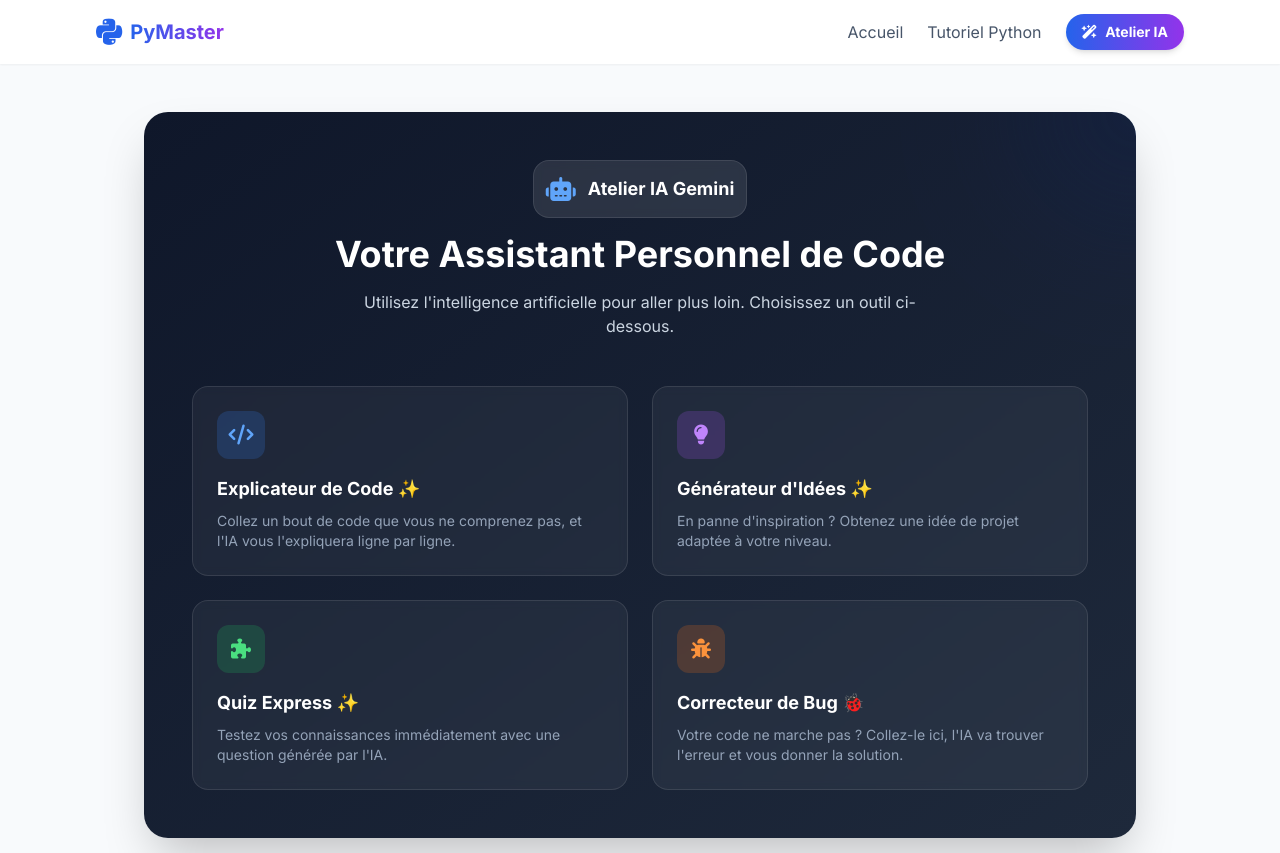
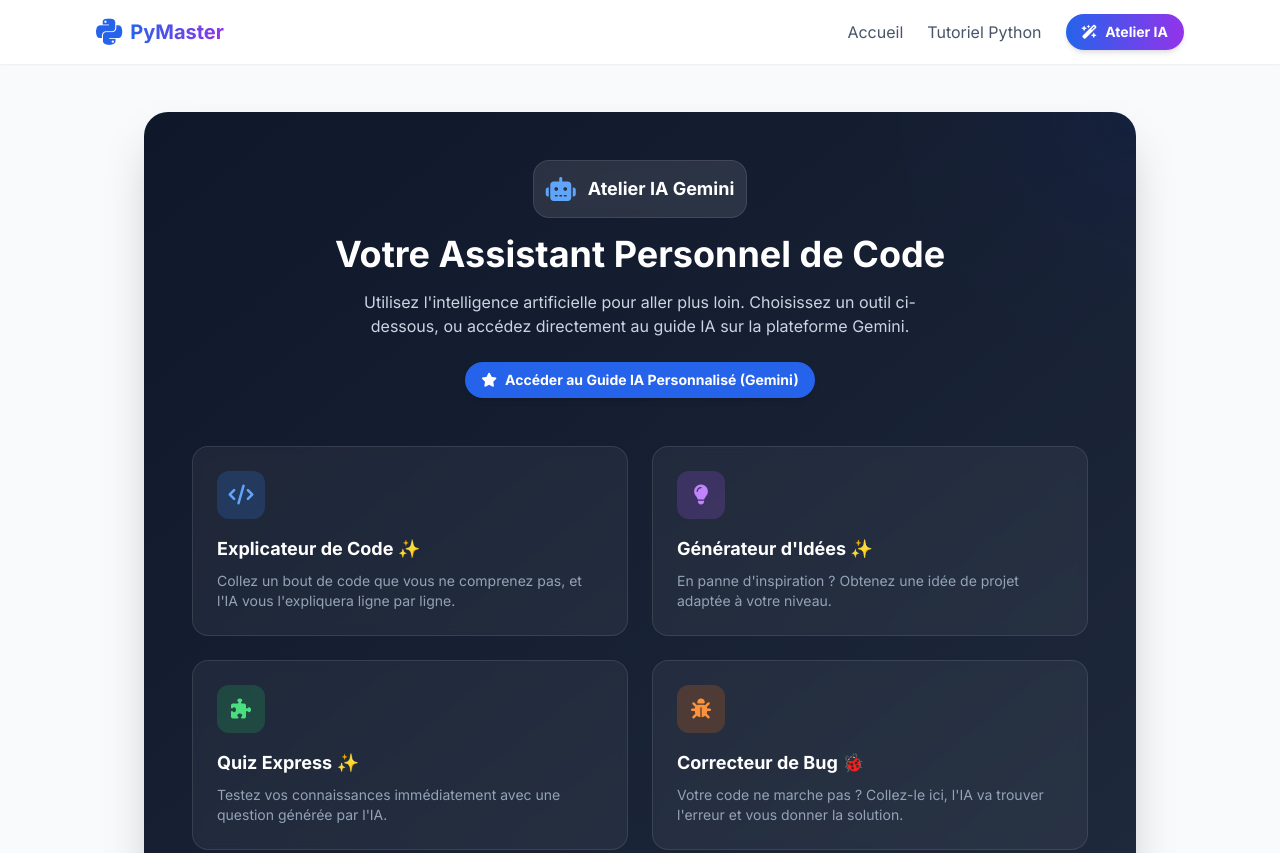
Before and after one commit to Gnof-the-shark/Cadeau-echange, a plain HTML site: page atelier_ia.html in a window 1280 px wide. Shown: the top 853 px of the page. Drawn offline with nearby package versions, Linux system fonts and the light colour scheme.

Commit message:
Refactor HTML structure and update content
Removed comments for navigation and sections in the HTML file. Updated text in the main section to provide a direct link to the Gemini IA guide.

```diff
--- a/atelier_ia.html
+++ b/atelier_ia.html
@@ -28,7 +28,6 @@
 </head>
 <body class="bg-slate-50 text-slate-800">
 
-    <!-- Navigation Commune -->
     <nav class="bg-white shadow-sm sticky top-0 z-50 backdrop-blur-md bg-white/90">
         <div class="max-w-6xl mx-auto px-4 sm:px-6 lg:px-8">
             <div class="flex justify-between h-16">
@@ -49,10 +48,8 @@
 
     <main class="max-w-5xl mx-auto px-4 py-12">
 
-        <!-- SECTION IA -->
         <section id="ai-lab" class="scroll-mt-24">
             <div class="bg-gradient-to-br from-slate-900 to-slate-800 rounded-3xl p-8 md:p-12 shadow-2xl text-white relative overflow-hidden">
-                <!-- Décoration -->
                 <div class="absolute top-0 right-0 w-64 h-64 bg-blue-500 rounded-full mix-blend-overlay filter blur-3xl opacity-20 -translate-y-1/2 translate-x-1/2"></div>
 
                 <div class="relative z-10 text-center mb-12">
@@ -61,13 +58,15 @@
                         <span class="font-bold text-lg">Atelier IA Gemini</span>
                     </div>
                     <h2 class="text-3xl md:text-4xl font-bold mb-4">Votre Assistant Personnel de Code</h2>
-                    <p class="text-slate-300 max-w-xl mx-auto">Utilisez l'intelligence artificielle pour aller plus loin. Choisissez un outil ci-dessous.</p>
-                </div>
+                    <p class="text-slate-300 max-w-xl mx-auto mb-6">Utilisez l'intelligence artificielle pour aller plus loin. Choisissez un outil ci-dessous, ou accédez directement au guide IA sur la plateforme Gemini.</p>
 
-                <!-- Grille des outils IA -->
+                    <a href="https://gemini.google.com/gem/1hj3UptOtZScqiAvJt8qml2uAJHpVkL2e?usp=sharing" target="_blank" class="inline-flex items-center bg-blue-600 hover:bg-blue-500 text-white font-bold py-2 px-4 rounded-full text-sm shadow-md transition duration-300">
+                        <i class="fa-solid fa-star mr-2"></i> Accéder au Guide IA Personnalisé (Gemini)
+                    </a>
+                    </div>
+
                 <div class="grid md:grid-cols-2 gap-6 relative z-10">
 
-                    <!-- Outil 1: Explicateur -->
                     <div class="bg-white/5 backdrop-blur-sm border border-white/10 rounded-2xl p-6 hover:bg-white/10 transition cursor-pointer ai-card group" onclick="activateTool('explainer')">
                         <div class="w-12 h-12 bg-blue-500/20 rounded-xl flex items-center justify-center mb-4 group-hover:scale-110 transition">
                              <i class="fa-solid fa-code text-blue-400 text-xl"></i>
@@ -76,7 +75,6 @@
                         <p class="text-sm text-slate-400">Collez un bout de code que vous ne comprenez pas, et l'IA vous l'expliquera ligne par ligne.</p>
                     </div>
 
-                    <!-- Outil 2: Idées -->
                     <div class="bg-white/5 backdrop-blur-sm border border-white/10 rounded-2xl p-6 hover:bg-white/10 transition cursor-pointer ai-card group" onclick="activateTool('ideas')">
                         <div class="w-12 h-12 bg-purple-500/20 rounded-xl flex items-center justify-center mb-4 group-hover:scale-110 transition">
                             <i class="fa-solid fa-lightbulb text-purple-400 text-xl"></i>
@@ -85,7 +83,6 @@
                         <p class="text-sm text-slate-400">En panne d'inspiration ? Obtenez une idée de projet adaptée à votre niveau.</p>
                     </div>
 
-                    <!-- Outil 3: Quiz -->
                     <div class="bg-white/5 backdrop-blur-sm border border-white/10 rounded-2xl p-6 hover:bg-white/10 transition cursor-pointer ai-card group" onclick="activateTool('quiz')">
                         <div class="w-12 h-12 bg-green-500/20 rounded-xl flex items-center justify-center mb-4 group-hover:scale-110 transition">
                             <i class="fa-solid fa-puzzle-piece text-green-400 text-xl"></i>
@@ -94,7 +91,6 @@
                         <p class="text-sm text-slate-400">Testez vos connaissances immédiatement avec une question générée par l'IA.</p>
                     </div>
 
-                    <!-- Outil 4: Correcteur (NOUVEAU) -->
                     <div class="bg-white/5 backdrop-blur-sm border border-white/10 rounded-2xl p-6 hover:bg-white/10 transition cursor-pointer ai-card group" onclick="activateTool('corrector')">
                         <div class="w-12 h-12 bg-orange-500/20 rounded-xl flex items-center justify-center mb-4 group-hover:scale-110 transition">
                             <i class="fa-solid fa-bug text-orange-400 text-xl"></i>
@@ -104,10 +100,8 @@
                     </div>
                 </div>
 
-                <!-- Zone d'interaction dynamique -->
                 <div id="tool-interface" class="mt-8 bg-slate-800/50 rounded-2xl border border-white/10 p-6 hidden">
 
-                    <!-- Interface Explicateur -->
                     <div id="ui-explainer" class="hidden tool-ui">
                         <label class="block text-sm font-medium text-slate-300 mb-2">Collez votre code Python à expliquer :</label>
                         <textarea id="codeToExplain" rows="4" class="w-full bg-slate-900/50 border border-slate-700 rounded-lg p-3 text-sm font-mono text-blue-300 focus:ring-2 focus:ring-blue-500 outline-none transition mb-4" placeholder="print('Hello World')..."></textarea>
@@ -116,7 +110,6 @@
                         </button>
                     </div>
 
-                    <!-- Interface Correcteur (NOUVEAU) -->
                     <div id="ui-corrector" class="hidden tool-ui">
                         <label class="block text-sm font-medium text-slate-300 mb-2">Collez votre code qui plante ici :</label>
                         <textarea id="codeToCorrect" rows="4" class="w-full bg-slate-900/50 border border-slate-700 rounded-lg p-3 text-sm font-mono text-orange-300 focus:ring-2 focus:ring-orange-500 outline-none transition mb-4" placeholder="if x = 5: print('Erreur')..."></textarea>
@@ -125,7 +118,6 @@
                         </button>
                     </div>
 
-                    <!-- Interface Idées -->
                     <div id="ui-ideas" class="hidden tool-ui">
                         <label class="block text-sm font-medium text-slate-300 mb-2">Vos centres d'intérêt (ex: jeux, maths, texte) :</label>
                         <div class="flex gap-3">
@@ -136,7 +128,6 @@
                         </div>
                     </div>
 
-                    <!-- Interface Quiz -->
                     <div id="ui-quiz" class="hidden tool-ui text-center">
                         <p class="text-slate-300 mb-6">Prêt pour un défi ? L'IA va générer une question sur les bases de Python.</p>
                         <button onclick="runAI('quiz')" class="bg-green-600 hover:bg-green-500 text-white px-8 py-3 rounded-lg font-medium transition flex items-center mx-auto text-lg">
@@ -144,7 +135,6 @@
                         </button>
                     </div>
 
-                    <!-- Zone de Résultat -->
                     <div id="ai-result-container" class="mt-6 pt-6 border-t border-white/10 hidden">
                         <div class="flex items-center mb-4 text-blue-400">
                             <i class="fa-solid fa-robot mr-2"></i>
@@ -153,7 +143,6 @@
                         <div id="ai-output" class="prose prose-invert max-w-none text-slate-300 text-sm leading-relaxed"></div>
                     </div>
 
-                    <!-- Loader -->
                     <div id="ai-loader" class="hidden text-center py-8">
                         <div class="flex justify-center items-center space-x-1 text-blue-400">
                             <span class="typing-dot"></span>
```
